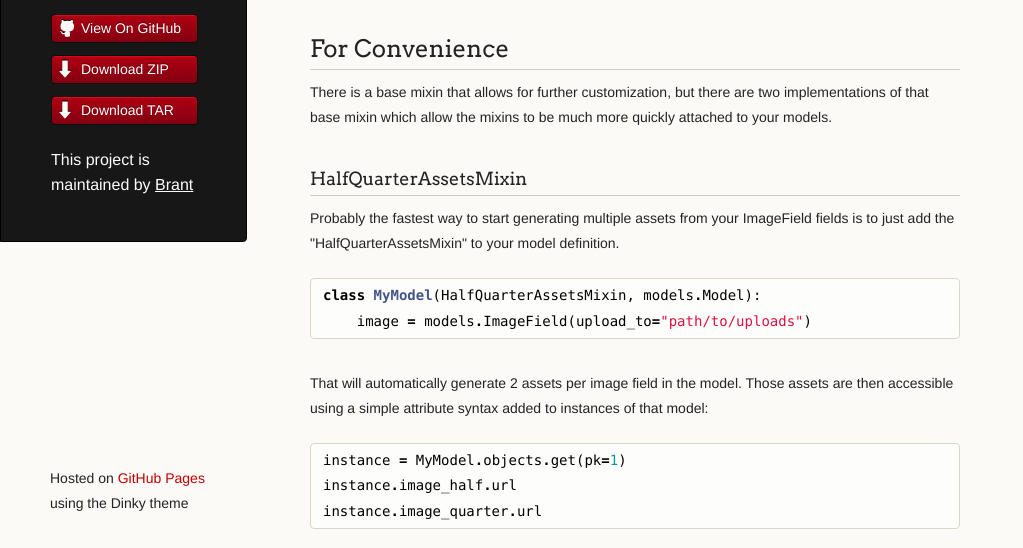
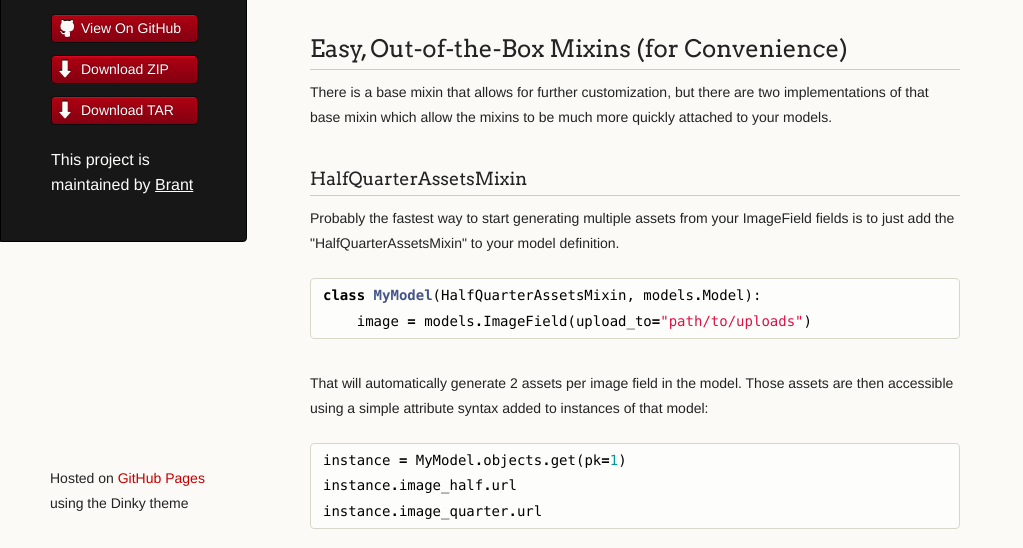
Before and after one commit to Brant/django-noodles, a plain HTML site: page assets.html in a window 1280 px wide. Shown: the part 252-800 px from the top of the page, without its empty margins (0-1023 px from the left). Drawn offline with Linux system fonts and the light colour scheme.

Commit message:
do it up

```diff
--- a/assets.html
+++ b/assets.html
@@ -43,7 +43,7 @@
 <p>The "assets from images" portion of Noodles is designed as a series of Mixins for models that will automatically detect ImageField fields on your model and create "assets" from those images.</p>
 <p>By "assets", I mean resized, optimized, and optionally cropped versions of the original ImageField image.</p>
 
-<h2>For Convenience</h2>
+<h2>Easy, Out-of-the-Box Mixins (for Convenience)</h2>
 <p>There is a base mixin that allows for further customization, but there are two implementations of that base mixin which allow the mixins to be much more quickly attached to your models.</p>
 <h3>HalfQuarterAssetsMixin</h3>
 <p>Probably the fastest way to start generating multiple assets from your ImageField fields is to just add the "HalfQuarterAssetsMixin" to your model definition.</p>
```
